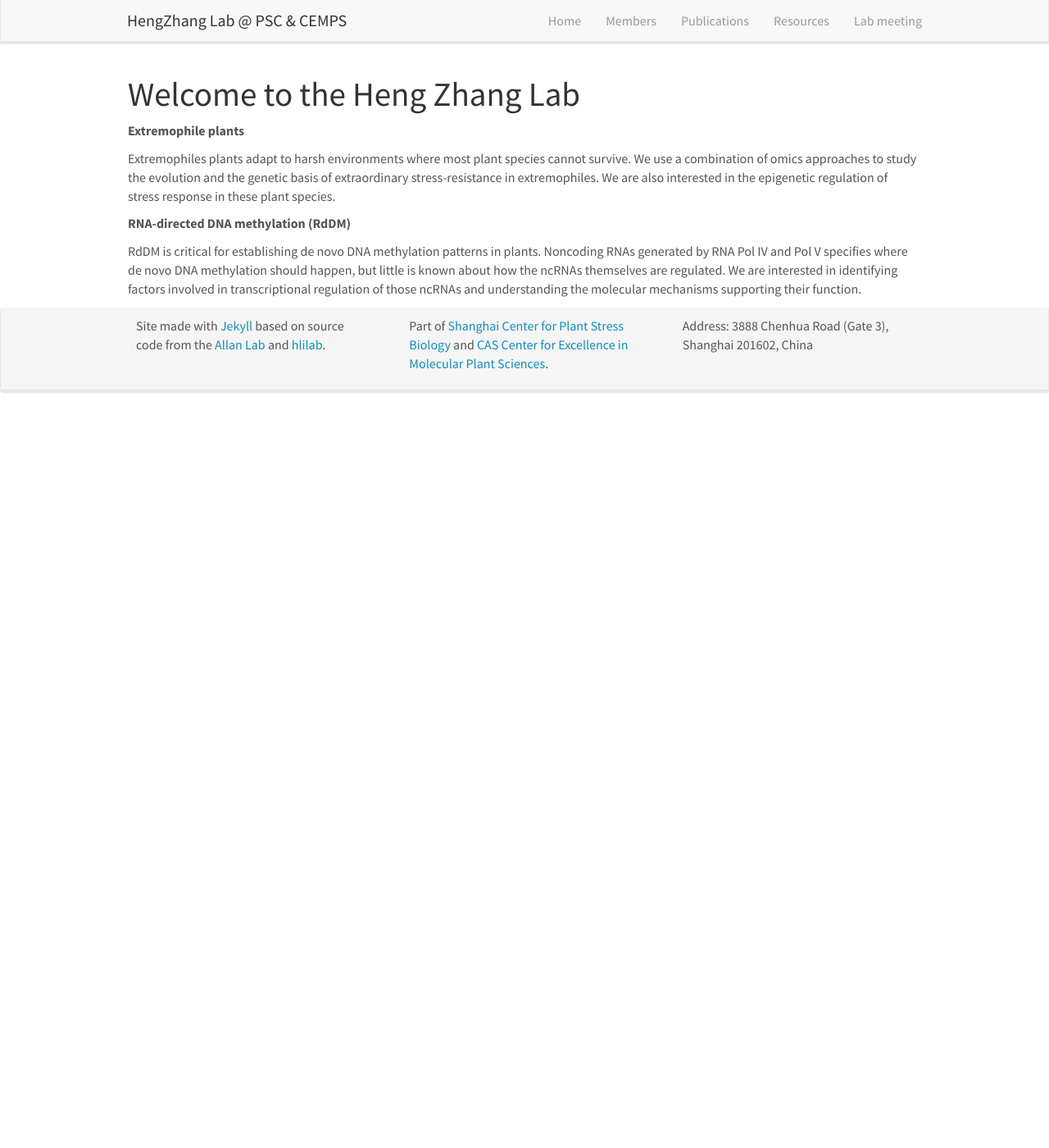
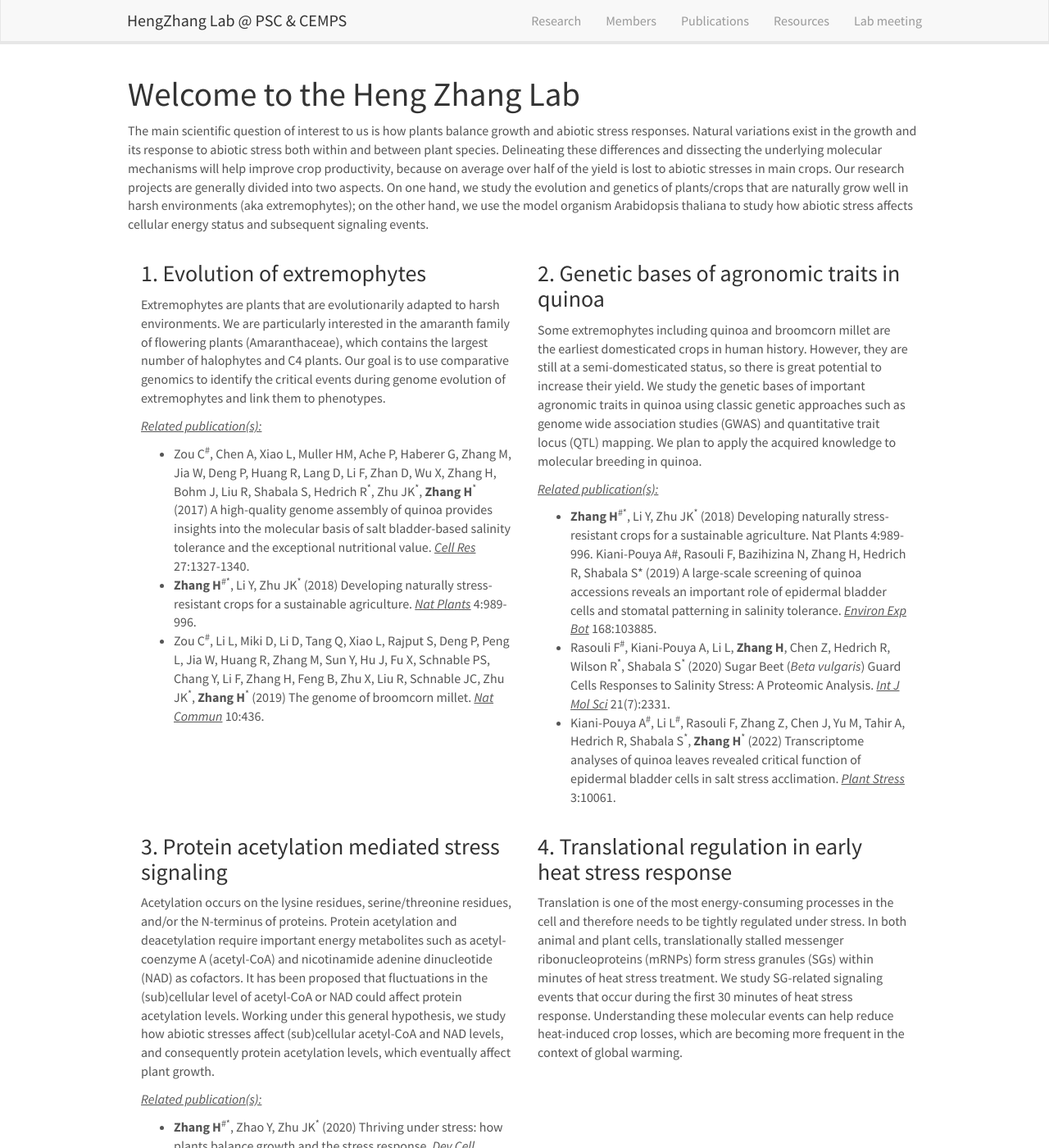
Before and after one commit to hengzhanglab/hengzhanglab.github.io, a Jekyll site: the page built from _pages/home.md, in a window 1280 px wide and 1400 px high. Shown: the whole window at 82% size. Built offline with Jekyll 4.4.1, drawn with Linux system fonts in a browser that asks for light colours; nearby versions of some CDN libraries; some of the changed text lies outside the part shown.

Commit message:
Update research interests

```diff
--- a/_includes/header.html
+++ b/_includes/header.html
@@ -12,7 +12,7 @@
 	</div>
 	<div class="collapse navbar-collapse" id="navbar-collapse-1">
 	  <ul class="nav navbar-nav navbar-right">
-		<li><a href="{{ site.url }}{{ site.baseurl }}/">Home</a></li>
+		<li><a href="{{ site.url }}{{ site.baseurl }}/">Research</a></li>
 		<li><a href="{{ site.url }}{{ site.baseurl }}/members">Members</a></li>
 		<li><a href="{{ site.url }}{{ site.baseurl }}/publications">Publications</a></li>
 		<li><a href="{{ site.url }}{{ site.baseurl }}/resources">Resources</a></li>
--- a/_pages/home.md
+++ b/_pages/home.md
@@ -1,15 +1,59 @@
 ---
-title: "Home"
+title: "Research"
 layout: homelay
 excerpt: "HengZhang Lab at PSC & CEMPS"
 sitemap: false
 permalink: /
 ---
 
-**Extremophile plants**
+The main scientific question of interest to us is how plants balance growth and abiotic stress responses.  Natural variations exist in the growth and its response to abiotic stress both within and between plant species.  Delineating these differences and dissecting the underlying molecular mechanisms will help improve crop productivity, because on average over half of the yield is lost to abiotic stresses in main crops.  Our research projects are generally divided into two aspects. On one hand, we study the evolution and genetics of plants/crops that are naturally grow well in harsh environments (aka extremophytes); on the other hand, we use the model organism Arabidopsis thaliana to study how abiotic stress affects cellular energy status and subsequent signaling events.
 
-Extremophiles plants adapt to harsh environments where most plant species cannot survive. We use a combination of omics approaches to study the evolution and the genetic basis of extraordinary stress-resistance in extremophiles. We are also interested in the epigenetic regulation of stress response in these plant species.
+<div class="col-sm-6 clearfix">
 
-**RNA-directed DNA methylation (RdDM)**
+### 1.	Evolution of extremophytes
 
-RdDM is critical for establishing de novo DNA methylation patterns in plants. Noncoding RNAs generated by RNA Pol IV and Pol V specifies where de novo DNA methylation should happen, but little is known about how the ncRNAs themselves are regulated. We are interested in identifying factors involved in transcriptional regulation of those ncRNAs and understanding the molecular mechanisms supporting their function.
+Extremophytes are plants that are evolutionarily adapted to harsh environments.  We are particularly interested in the amaranth family of flowering plants (Amaranthaceae), which contains the largest number of halophytes and C4 plants.  Our goal is to use comparative genomics to identify the critical events during genome evolution of extremophytes and link them to phenotypes.
+
+*<u>Related publication(s):</u>*
+
+- Zou C<sup>#</sup>, Chen A, Xiao L, Muller HM, Ache P, Haberer G, Zhang M, Jia W, Deng P, Huang R, Lang D, Li F, Zhan D, Wu X, Zhang H, Bohm J, Liu R, Shabala S, Hedrich R<sup>\*</sup>, Zhu JK<sup>\*</sup>, **Zhang H**<sup>\*</sup> (2017) A high-quality genome assembly of quinoa provides insights into the molecular basis of salt bladder-based salinity tolerance and the exceptional nutritional value. *<u>Cell Res</u>* 27:1327-1340.
+- **Zhang H**<sup>#\*</sup>, Li Y, Zhu JK<sup>\*</sup> (2018) Developing naturally stress-resistant crops for a sustainable agriculture. *<u>Nat Plants</u>* 4:989-996.
+- Zou C<sup>#</sup>, Li L, Miki D, Li D, Tang Q, Xiao L, Rajput S, Deng P, Peng L, Jia W, Huang R, Zhang M, Sun Y, Hu J, Fu X, Schnable PS, Chang Y, Li F, Zhang H, Feng B, Zhu X, Liu R, Schnable JC, Zhu JK<sup>\*</sup>, **Zhang H**<sup>\*</sup> (2019) The genome of broomcorn millet. *<u>Nat Commun</u>* 10:436.
+
+</div>
+
+<div class="col-sm-6 clearfix">
+
+### 2.	Genetic bases of agronomic traits in quinoa
+
+Some extremophytes including quinoa and broomcorn millet are the earliest domesticated crops in human history. However, they are still at a semi-domesticated status, so there is great potential to increase their yield. We study the genetic bases of important agronomic traits in quinoa using classic genetic approaches such as genome wide association studies (GWAS) and quantitative trait locus (QTL) mapping. We plan to apply the acquired knowledge to molecular breeding in quinoa.
+
+*<u>Related publication(s):</u>*
+
+- **Zhang H**<sup>#\*</sup>, Li Y, Zhu JK<sup>\*</sup> (2018) Developing naturally stress-resistant crops for a sustainable agriculture. Nat Plants 4:989-996.
+Kiani-Pouya A#, Rasouli F, Bazihizina N, Zhang H, Hedrich R, Shabala S* (2019) A large-scale screening of quinoa accessions reveals an important role of epidermal bladder cells and stomatal patterning in salinity tolerance. *<u>Environ Exp Bot</u>* 168:103885.
+- Rasouli F<sup>#</sup>, Kiani-Pouya A, Li L, **Zhang H**, Chen Z, Hedrich R, Wilson R<sup>\*</sup>, Shabala S<sup>\*</sup> (2020) Sugar Beet (_Beta vulgaris_) Guard Cells Responses to Salinity Stress: A Proteomic Analysis. *<u>Int J Mol Sci</u>* 21(7):2331.
+- Kiani-Pouya A<sup>#</sup>, Li L<sup>#</sup>, Rasouli F, Zhang Z, Chen J, Yu M, Tahir A, Hedrich R, Shabala S<sup>\*</sup>, **Zhang H**<sup>\*</sup> (2022) Transcriptome analyses of quinoa leaves revealed critical function of epidermal bladder cells in salt stress acclimation. *<u>Plant Stress</u>* 3:10061.
+
+</div>
+
+<div class="col-sm-6 clearfix">
+
+### 3.	Protein acetylation mediated stress signaling
+
+Acetylation occurs on the lysine residues, serine/threonine residues, and/or the N-terminus of proteins. Protein acetylation and deacetylation require important energy metabolites such as acetyl-coenzyme A (acetyl-CoA) and nicotinamide adenine dinucleotide (NAD) as cofactors. It has been proposed that fluctuations in the (sub)cellular level of acetyl-CoA or NAD could affect protein acetylation levels. Working under this general hypothesis, we study how abiotic stresses affect (sub)cellular acetyl-CoA and NAD levels, and consequently protein acetylation levels, which eventually affect plant growth.
+
+*<u>Related publication(s):</u>*
+
+- **Zhang H**<sup>#\*</sup>, Zhao Y, Zhu JK<sup>\*</sup> (2020) Thriving under stress: how plants balance growth and the stress response. *<u>Dev Cell</u>* 55:529-543.
+- Guo J<sup>#</sup>, Chai X, Mei Y, Du J, Du H, Shi H, Zhu JK, **Zhang H**<sup>\*</sup> (2022) Acetylproteomics analyses reveal critical features of lysine-ε-acetylation in Arabidopsis and a role of 14-3-3 protein acetylation in alkaline response. *<u>Stress Biology</u>* 2:1.
+
+</div>
+
+<div class="col-sm-6 clearfix">
+
+### 4.	Translational regulation in early heat stress response
+
+Translation is one of the most energy-consuming processes in the cell and therefore needs to be tightly regulated under stress. In both animal and plant cells, translationally stalled messenger ribonucleoproteins (mRNPs) form stress granules (SGs) within minutes of heat stress treatment. We study SG-related signaling events that occur during the first 30 minutes of heat stress response. Understanding these molecular events can help reduce heat-induced crop losses, which are becoming more frequent in the context of global warming.
+
+</div>
```
Also changed, not shown: _data/publications.yml (+8 -0 lines).
